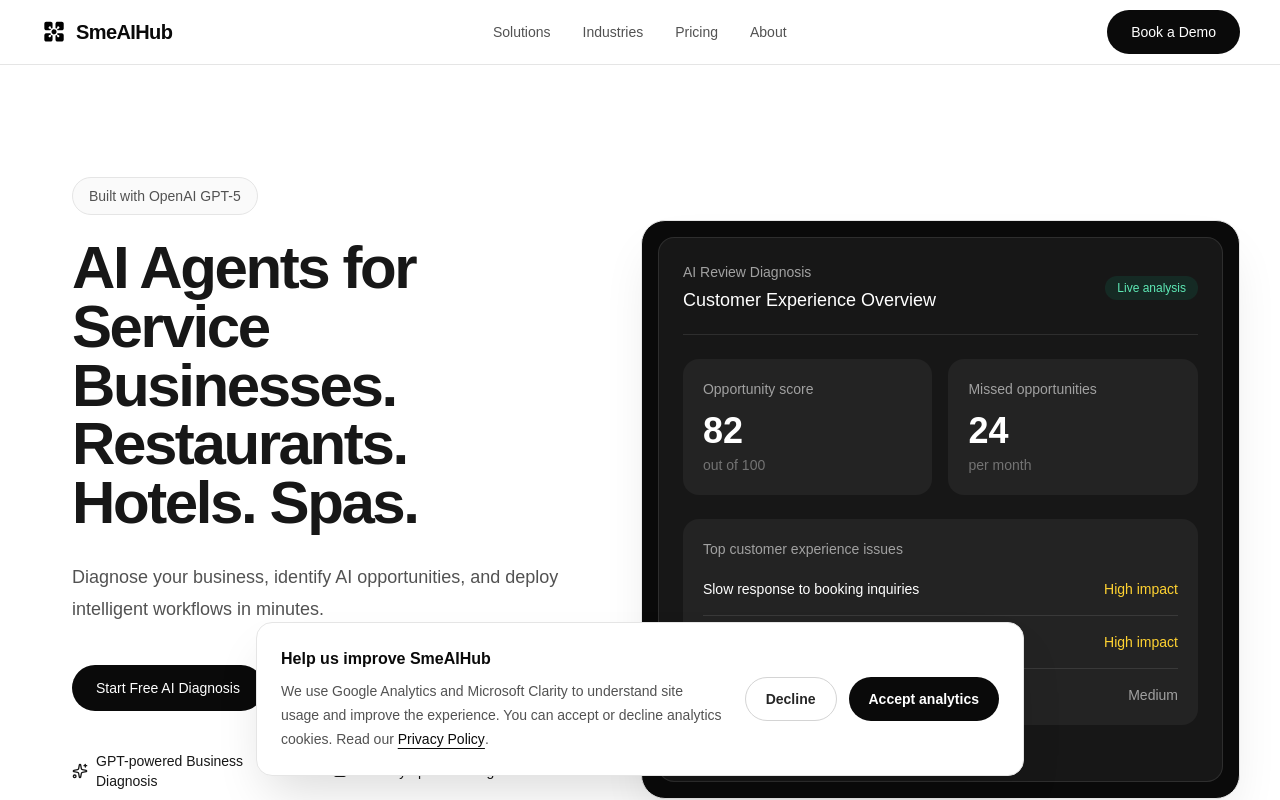
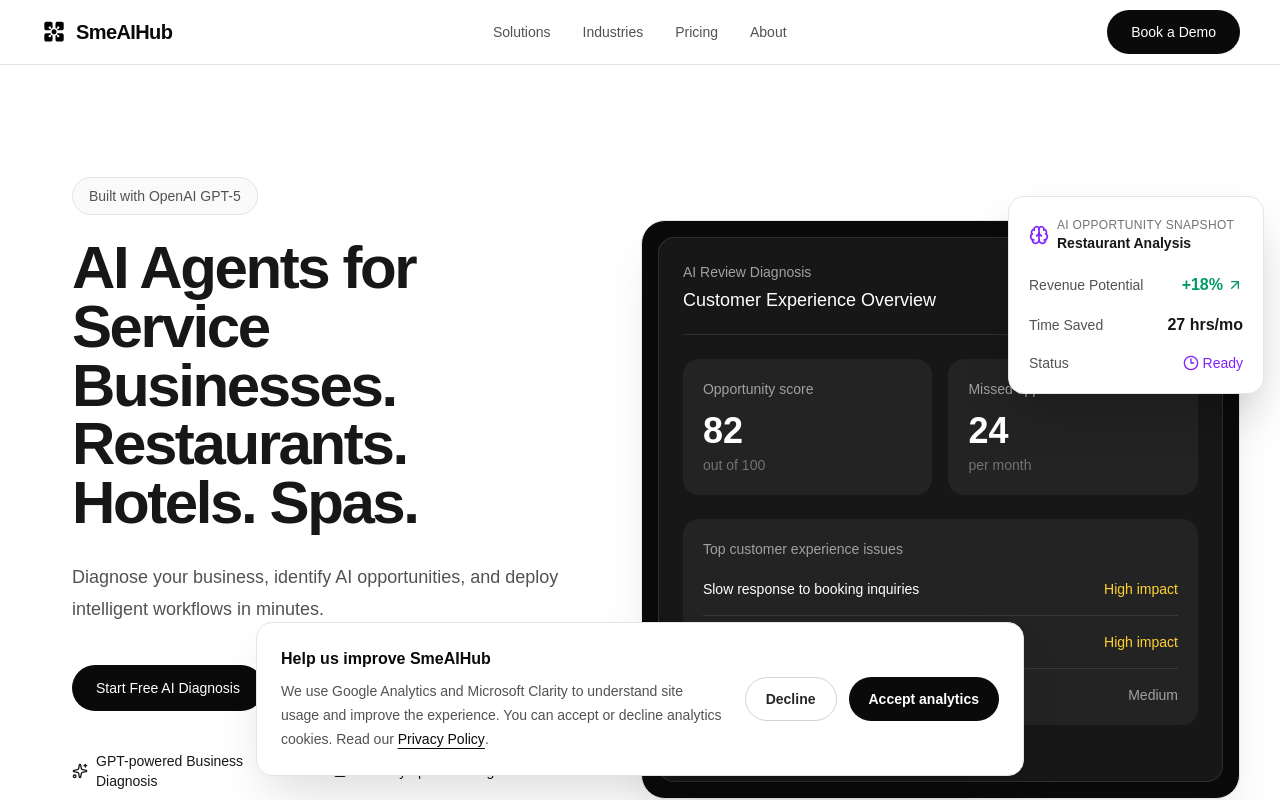
Before and after one commit to uandai27/SmeAIHub, a Next.js app: page / in a window 1280 px wide. Shown: the top 800 px of the page. Built offline with nearby package versions, Linux system fonts and the light colour scheme.

Commit message:
feat: add AI opportunity snapshot to hero

```diff
--- /dev/null
+++ b/components/marketing/hero-analysis-card.tsx
@@ -0,0 +1,55 @@
+import { ArrowUpRight, Brain, Clock3 } from "lucide-react";
+
+export function HeroAnalysisCard() {
+  return (
+    <div className="hidden lg:block absolute -top-6 -right-6 z-20 w-64 rounded-2xl border border-neutral-200 bg-white p-5 shadow-2xl">
+      <div className="flex items-center gap-2">
+        <Brain className="h-5 w-5 text-violet-600" />
+
+        <div>
+          <p className="text-xs uppercase tracking-wide text-neutral-500">
+            AI Opportunity Snapshot
+          </p>
+
+          <p className="text-sm font-semibold text-neutral-900">
+            Restaurant Analysis
+          </p>
+        </div>
+      </div>
+
+      <div className="mt-5 space-y-4">
+        <div className="flex items-center justify-between">
+          <span className="text-sm text-neutral-600">
+            Revenue Potential
+          </span>
+
+          <span className="flex items-center gap-1 font-semibold text-emerald-600">
+            +18%
+            <ArrowUpRight className="h-4 w-4" />
+          </span>
+        </div>
+
+        <div className="flex items-center justify-between">
+          <span className="text-sm text-neutral-600">
+            Time Saved
+          </span>
+
+          <span className="font-semibold text-neutral-900">
+            27 hrs/mo
+          </span>
+        </div>
+
+        <div className="flex items-center justify-between">
+          <span className="text-sm text-neutral-600">
+            Status
+          </span>
+
+          <span className="flex items-center gap-1 text-sm font-medium text-violet-600">
+            <Clock3 className="h-4 w-4" />
+            Ready
+          </span>
+        </div>
+      </div>
+    </div>
+  );
+}
--- a/components/marketing/hero.tsx
+++ b/components/marketing/hero.tsx
@@ -7,6 +7,8 @@ import {
   Sparkles,
   TrendingUp,
 } from "lucide-react";
+import { HeroAnalysisCard } from "./hero-analysis-card";
+
 
 const heroHighlights = [
   {
@@ -69,6 +71,8 @@ export function Hero() {
 </div>
         </div>
 
+<div className="relative">
+  <HeroAnalysisCard />
         <div className="rounded-3xl border border-neutral-200 bg-neutral-950 p-4 shadow-2xl shadow-neutral-200">
           <div className="rounded-2xl border border-white/10 bg-neutral-900 p-6 text-white">
             <div className="flex items-center justify-between border-b border-white/10 pb-5">
@@ -127,6 +131,7 @@ export function Hero() {
             <p className="mt-4 text-xs text-neutral-500">Product preview</p>
           </div>
         </div>
+</div>
       </Container>
     </section>
   );
```
Also changed, not shown: 1 other file (tests, documents, lock files or other folders).
